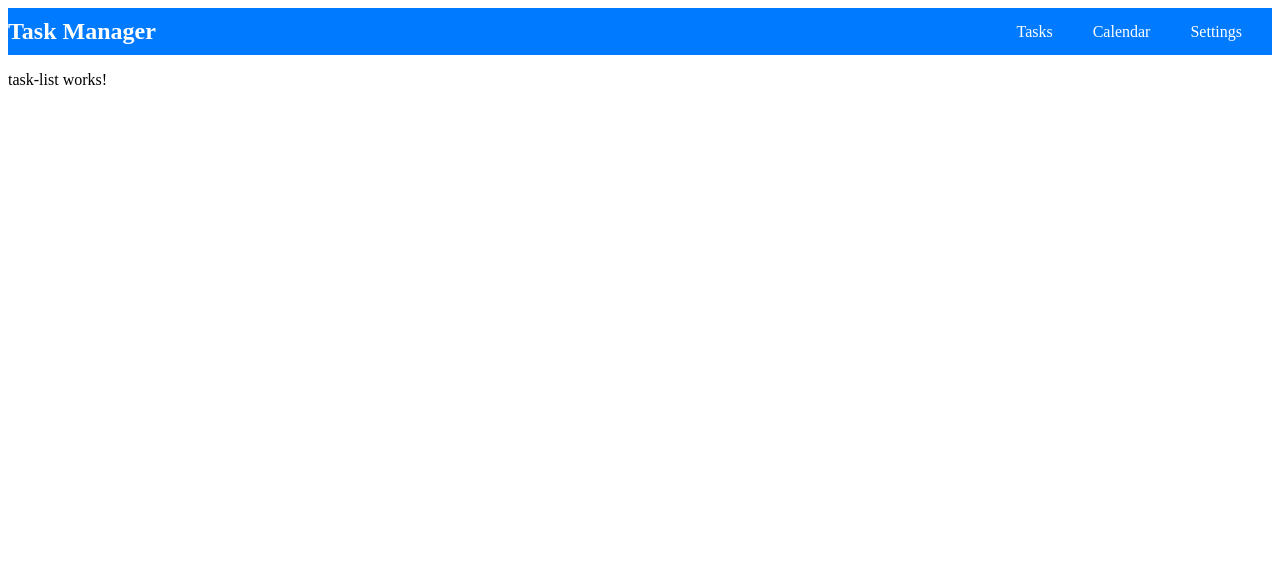
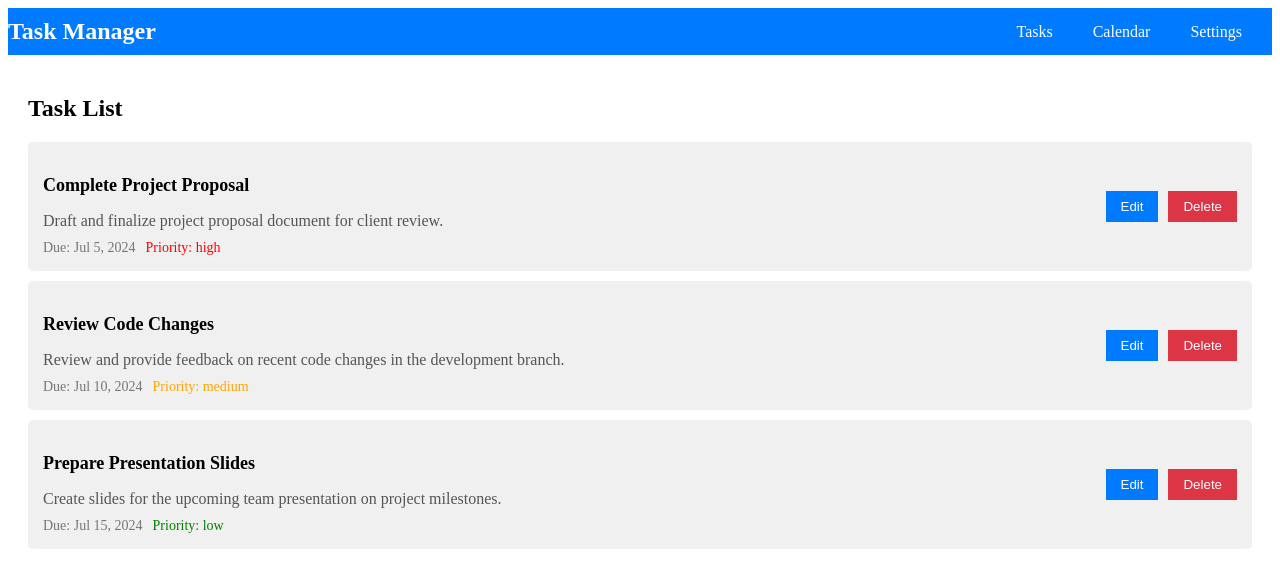
Before and after one commit to JeevanMahesha/task-manager-app, an Angular app: page / in a window 1280 px wide. Shown: the top 588 px of the page. Built offline with nearby package versions, Linux system fonts and the light colour scheme.

Commit message:
base UI for list view

```diff
--- a/src/app/about-task/about-task.component.scss
+++ b/src/app/about-task/about-task.component.scss
@@ -0,0 +1,201 @@
+* {
+  box-sizing: content-box;
+  margin: 0;
+}
+
+body {
+  background: #e5e5e5;
+  font-family: sans-serif;
+  overflow: hidden;
+}
+
+nav {
+  padding: 18px;
+  background: #ffff;
+  display: flex;
+  justify-content: space-between;
+}
+
+h2 {
+  padding: 2px 16px;
+}
+
+button,
+.close,
+.task-item-close {
+  cursor: pointer;
+}
+
+.d-flex {
+  display: flex;
+}
+
+.d-flex button {
+  border: 0;
+  padding: 5px 12px;
+  background: transparent;
+  border-radius: 3px;
+  transition: all 100ms ease-in-out;
+}
+
+.d-flex button:hover {
+  background: #14213d;
+  color: #fff;
+}
+
+.search {
+  display: flex;
+}
+
+.search input {
+  padding: 8px;
+  border: 1px solid #eeee;
+}
+
+.search button {
+  border: 1px solid #eeee;
+  text-transform: capitalize;
+}
+
+.container {
+  padding: 5px 7px;
+  margin-top: 30px;
+}
+
+.board {
+  display: flex;
+  overflow-x: auto;
+}
+
+.task-list {
+  border: 1px solid #d9d9d9;
+  width: 25%;
+  flex: 0 0 300px;
+  margin: 0 15px;
+  border-radius: 14px;
+  height: 76vh;
+  margin-bottom: 10px;
+  overflow: hidden;
+}
+
+.list::-webkit-scrollbar {
+  width: 5px;
+}
+
+.list::-webkit-scrollbar-track {
+  background: transparent;
+}
+
+.list::-webkit-scrollbar-thumb {
+  background: #888;
+}
+
+.list::-webkit-scrollbar-thumb:hover {
+  background: #555;
+}
+
+.btn-board {
+  flex: 0 0 15%;
+}
+
+.header {
+  padding: 15px;
+  display: flex;
+  justify-content: space-between;
+  align-items: center;
+  position: -webkit-sticky;
+  background: #e5e5e5;
+  box-shadow: -1px 7px 20px 0px #d3d3d3;
+}
+
+.btn-board,
+.header {
+  position: sticky;
+  top: 0;
+  z-index: 100;
+}
+
+.header h2 {
+  padding: 2px 1px;
+}
+
+.list {
+  list-style-type: none;
+  padding: 0;
+  max-height: 70vh;
+  min-height: 250px;
+  overflow: auto;
+}
+
+.task-close {
+  margin-left: 5px;
+  padding: 5px 9px !important;
+}
+
+.task-close:hover path {
+  fill: #fff;
+}
+
+.task-item {
+  margin: 18px 15px;
+  background: #fff;
+  padding: 10px;
+  border-radius: 4px;
+  position: relative;
+  cursor: all-scroll;
+  text-transform: capitalize;
+}
+
+.task-item h4 {
+  margin-bottom: 10px;
+}
+
+.task-item p {
+  margin-bottom: 10px;
+  font-size: 13px;
+  line-height: 1.7em;
+  display: -webkit-box;
+  -webkit-box-orient: vertical;
+  -webkit-line-clamp: 3;
+  overflow: hidden;
+  text-overflow: ellipsis;
+}
+
+.task-item-close {
+  position: absolute;
+  top: 2px;
+  right: 5px;
+  margin: 5px;
+}
+
+.status {
+  font-size: 12px;
+  margin: 10px 0;
+  font-style: italic;
+  border-radius: 4px;
+  padding: 3px 9px;
+}
+
+.medium {
+  background: #fca311;
+  color: #fff;
+}
+
+.low {
+  background: #11bbfc;
+  color: #fff;
+}
+
+.high {
+  background: #fc1111;
+  color: #fff;
+}
+
+.add-task-board {
+  padding: 9px 20px !important;
+  border: 0;
+  font-size: 14px;
+  border-radius: 4px;
+  background: #14213d;
+  color: #fff;
+}
--- a/src/app/about-task/about-task.component.ts
+++ b/src/app/about-task/about-task.component.ts
@@ -5,8 +5,6 @@ import { Component } from '@angular/core';
   standalone: true,
   imports: [],
   templateUrl: './about-task.component.html',
-  styleUrl: './about-task.component.scss'
+  styleUrl: './about-task.component.scss',
 })
-export class AboutTaskComponent {
-
-}
+export default class AboutTaskComponent {}
--- a/src/app/task-list/task-list.component.html
+++ b/src/app/task-list/task-list.component.html
@@ -1 +1,27 @@
-<p>task-list works!</p>
+<div class="task-list">
+  <h2>Task List</h2>
+
+  <div class="task-item" *ngFor="let task of tasks">
+    <div class="task-info">
+      <h3>{{ task.title }}</h3>
+      <p>{{ task.description }}</p>
+      <div class="task-meta">
+        <span class="due-date">Due: {{ task.dueDate | date }}</span>
+        <span
+          class="priority"
+          [ngClass]="{
+            high: task.priority === 'high',
+            medium: task.priority === 'medium',
+            low: task.priority === 'low'
+          }"
+        >
+          Priority: {{ task.priority }}
+        </span>
+      </div>
+    </div>
+    <div class="task-actions">
+      <button class="edit-button">Edit</button>
+      <button class="delete-button">Delete</button>
+    </div>
+  </div>
+</div>
--- a/src/app/task-list/task-list.component.scss
+++ b/src/app/task-list/task-list.component.scss
@@ -0,0 +1,78 @@
+.task-list {
+  padding: 20px;
+
+  .task-item {
+    background-color: #f0f0f0;
+    margin-bottom: 10px;
+    padding: 15px;
+    border-radius: 5px;
+    display: flex;
+    justify-content: space-between;
+    align-items: center;
+
+    .task-info {
+      flex: 1;
+
+      h3 {
+        margin-bottom: 5px;
+        font-size: 18px;
+      }
+
+      p {
+        color: #555;
+        margin-bottom: 10px;
+      }
+
+      .task-meta {
+        display: flex;
+        align-items: center;
+
+        .due-date {
+          margin-right: 10px;
+          font-size: 14px;
+          color: #777;
+        }
+
+        .priority {
+          font-size: 14px;
+          &.high {
+            color: red;
+          }
+          &.medium {
+            color: orange;
+          }
+          &.low {
+            color: green;
+          }
+        }
+      }
+    }
+
+    .task-actions {
+      display: flex;
+      align-items: center;
+
+      button {
+        margin-left: 10px;
+        padding: 8px 15px;
+        border: none;
+        cursor: pointer;
+        transition: background-color 0.3s;
+
+        &:hover {
+          background-color: #ddd;
+        }
+      }
+
+      .edit-button {
+        background-color: #007bff;
+        color: white;
+      }
+
+      .delete-button {
+        background-color: #dc3545;
+        color: white;
+      }
+    }
+  }
+}
--- a/src/app/task-list/task-list.component.ts
+++ b/src/app/task-list/task-list.component.ts
@@ -1,10 +1,35 @@
+import { CommonModule } from '@angular/common';
 import { Component } from '@angular/core';
 
 @Component({
   selector: 'app-task-list',
   standalone: true,
-  imports: [],
+  imports: [CommonModule],
   templateUrl: './task-list.component.html',
   styleUrl: './task-list.component.scss',
 })
-export default class TaskListComponent {}
+export default class TaskListComponent {
+  tasks = [
+    {
+      title: 'Complete Project Proposal',
+      description:
+        'Draft and finalize project proposal document for client review.',
+      dueDate: new Date('2024-07-05'),
+      priority: 'high',
+    },
+    {
+      title: 'Review Code Changes',
+      description:
+        'Review and provide feedback on recent code changes in the development branch.',
+      dueDate: new Date('2024-07-10'),
+      priority: 'medium',
+    },
+    {
+      title: 'Prepare Presentation Slides',
+      description:
+        'Create slides for the upcoming team presentation on project milestones.',
+      dueDate: new Date('2024-07-15'),
+      priority: 'low',
+    },
+  ];
+}
```
Also changed, not shown: src/app/about-task/about-task.component.html (+76 -1 lines).
